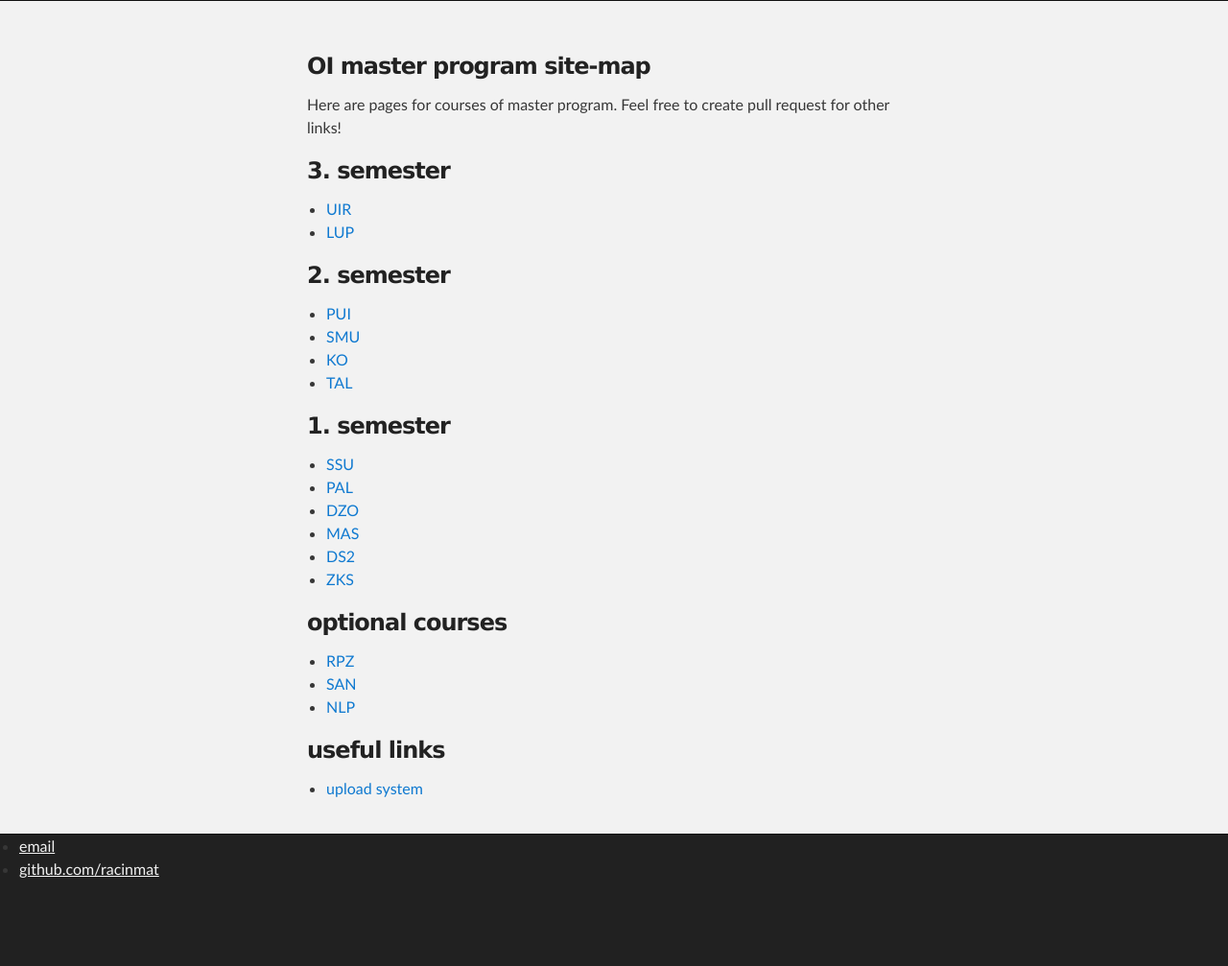
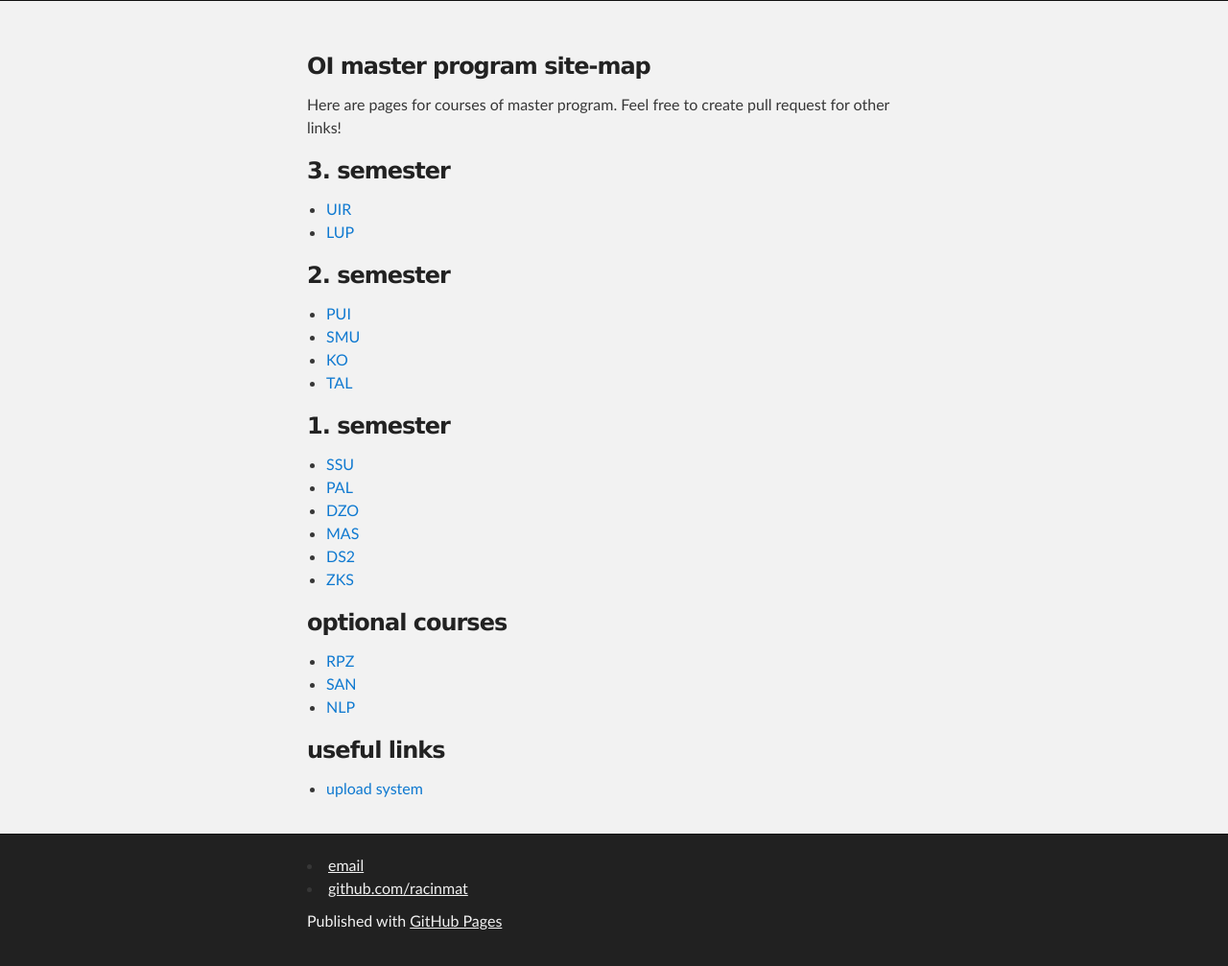
Before and after one commit to racinmat/oi-sitemap, a Jekyll site: the page built from index.md, in a window 1280 px wide. Shown: the whole page at 96% size. Built offline with Jekyll 4.4.1, drawn with Linux system fonts in a browser that asks for light colours; our own code applies the rules of GitHub Pages for plain Markdown files; before the commit the page ends 933 px from its top, so only the background shows below that.

Commit message:
Update default.html

```diff
--- a/_layouts/default.html
+++ b/_layouts/default.html
@@ -10,11 +10,13 @@
         {{ content }}
       </section>
     </div>
-			<footer>
-	    		<ul>
+	<!-- FOOTER  -->
+    <div id="footer_wrap" class="outer">
+      <footer class="inner">
 	        		<li><a href="mailto:racinmat@gmail.com">email</a></li>
 	        		<li><a href="https://github.com/racinmat">github.com/racinmat</a></li>
-				</ul>
-			</footer>
+        <p>Published with <a href="https://pages.github.com">GitHub Pages</a></p>
+      </footer>
+    </div>
 		</body>
 	</html>
```
